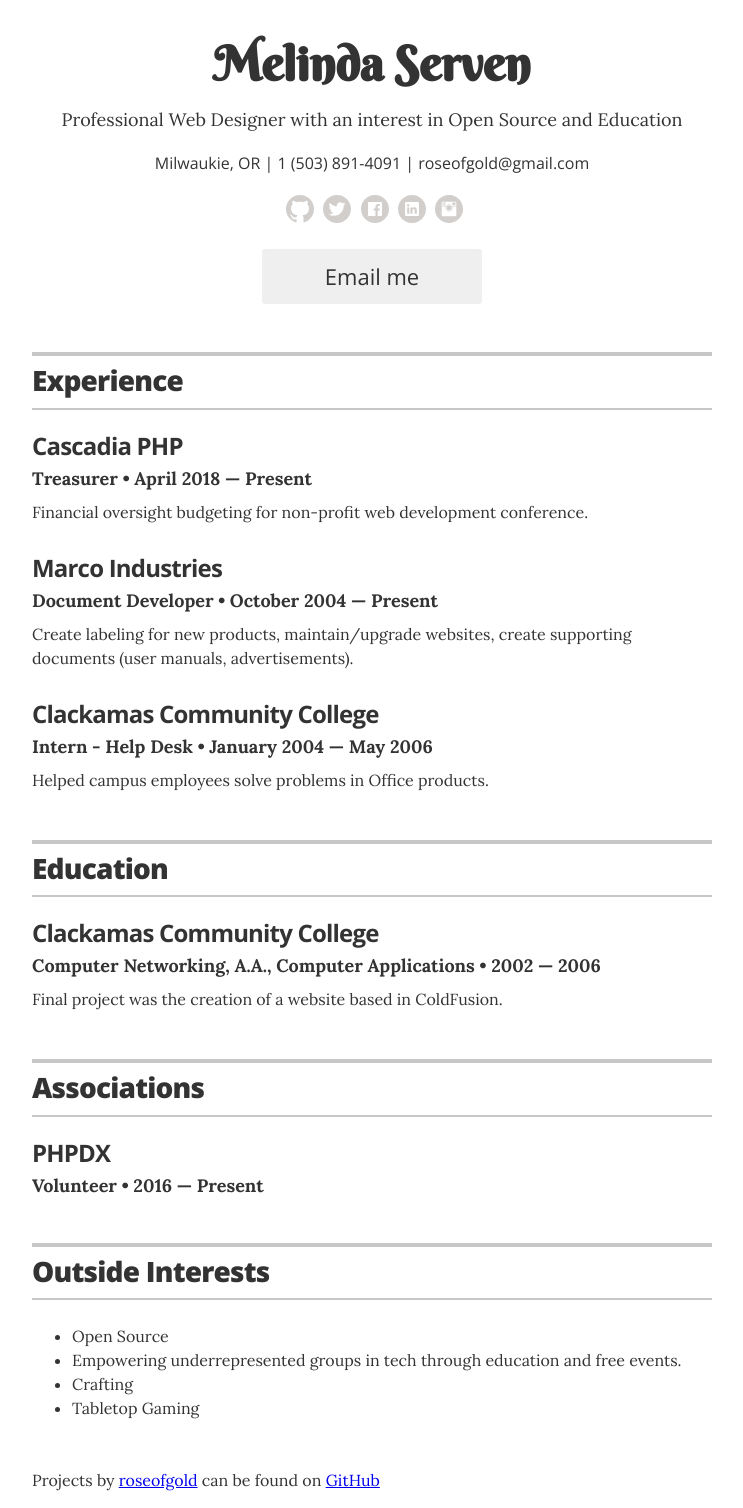
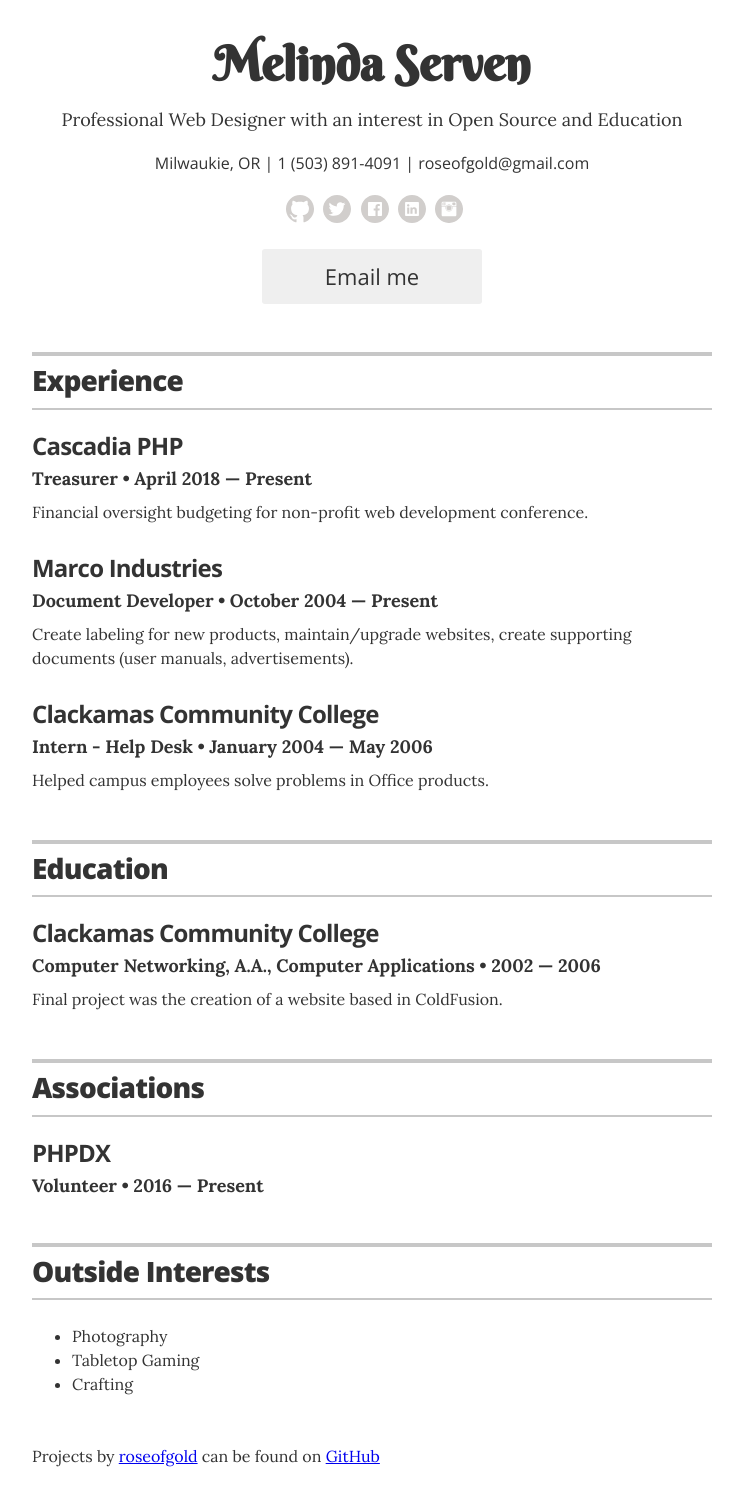
Before and after one commit to roseofgold/roseofgold.github.io, a Jekyll site: the page built from index.html, in a window 1280 px wide. Shown: the whole page, without its empty margins (268-1011 px from the left). Built offline with Jekyll 4.4.1, drawn with Linux system fonts in a browser that asks for light colours; after the commit the page ends 1484 px from its top, so only the background shows below that.

Commit message:
Updated interests

```diff
--- a/_data/interests.yml
+++ b/_data/interests.yml
@@ -1,5 +1,4 @@
 # Interests
-- description: Open Source
-- description: Empowering underrepresented groups in tech through education and free events.
+- description: Photography
+- description: Tabletop Gaming
 - description: Crafting
-- description: Tabletop Gaming
```
